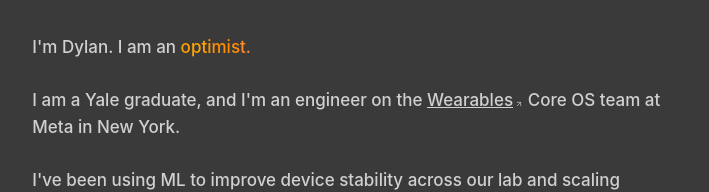
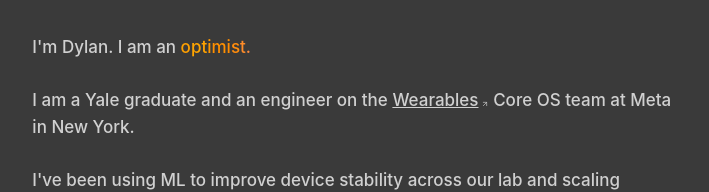
Before and after one commit to dylanfernandezdelara/dylanfdl_website, a Next.js app: page /about in a window 1280 px wide. Shown: the top 192 px of the page, without its empty margins (285-994 px from the left). Built offline with nearby package versions, Linux system fonts and the light colour scheme.

Commit message:
Fix grammar in about page

```diff
--- a/app/about/page.tsx
+++ b/app/about/page.tsx
@@ -43,7 +43,7 @@
           </p>
 
           <p className="about-paragraph" style={PARAGRAPH_STYLES}>
-            I am a Yale graduate, and I'm an engineer on the{' '}
+            I am a Yale graduate and an engineer on the{' '}
             <ExternalLink href="https://www.meta.com/ai-glasses/meta-ray-ban-display/">
               Wearables
             </ExternalLink>
```
